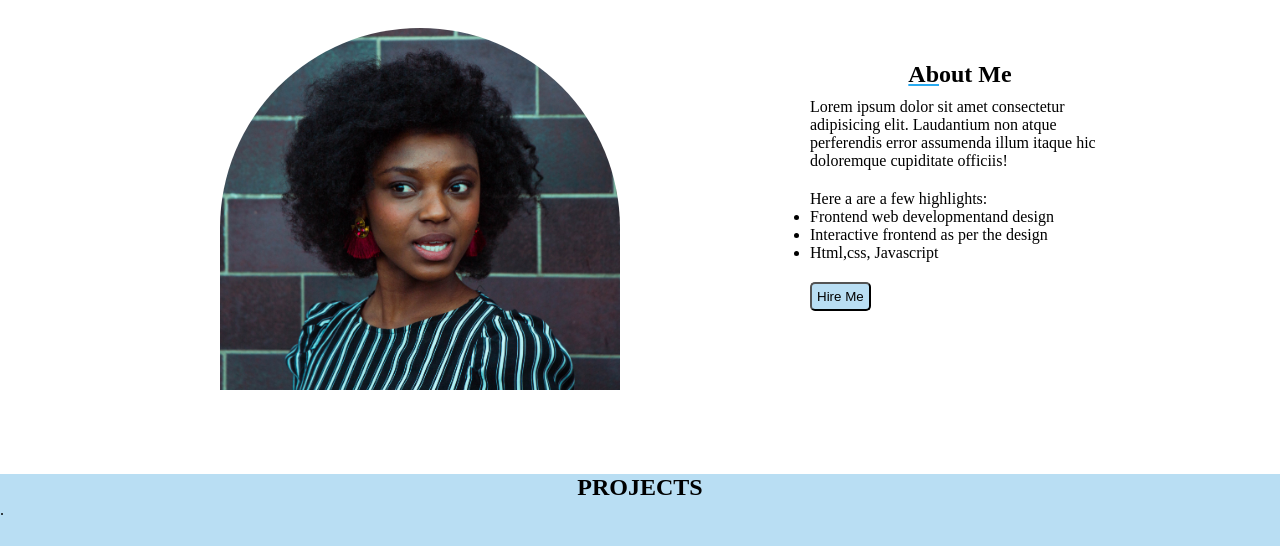
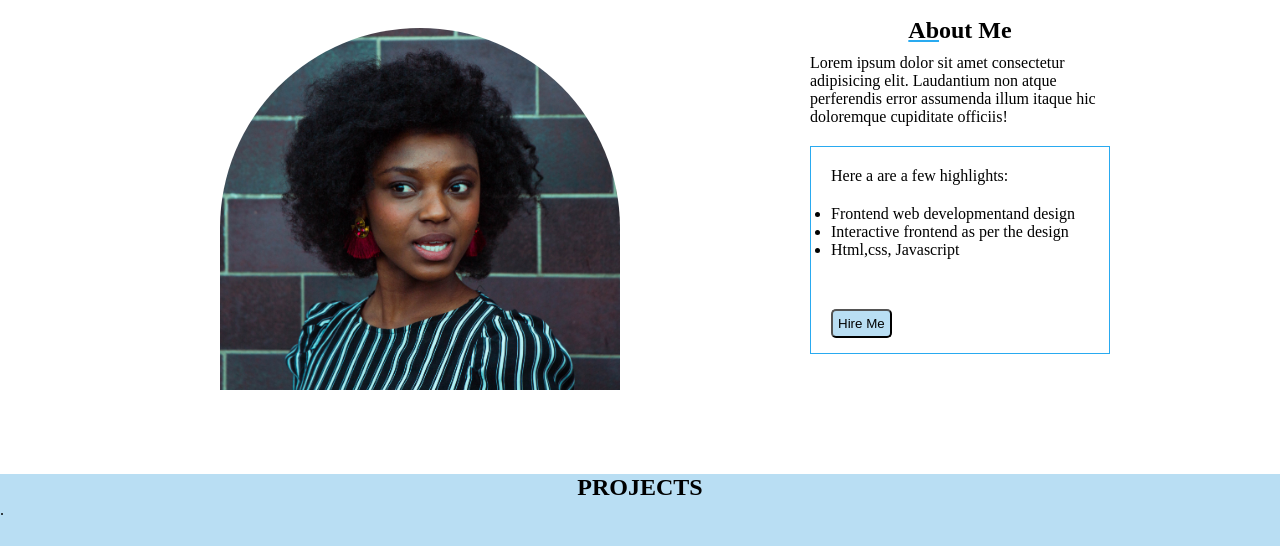
Before and after one commit to Kabere34/Personal-Portfolio, a plain HTML site: page index.html in a window 1280 px wide. Shown: the part 742-1288 px from the top of the page. Drawn offline with Linux system fonts and the light colour scheme.

Commit message:
st:make UI changes to about-details

```diff
--- a/css/style.css
+++ b/css/style.css
@@ -87,18 +87,23 @@ h2 {
   margin-bottom: 10px;
 }
 .about-details button {
-  margin-top: 20px;
+  margin-top: 50px;
   background-color: rgb(185, 222, 243);
   color: black;
   border-radius: 5px;
   padding: 5px;
 }
+.about-details p {
+  padding-bottom: 20px;
+}
 .about-text span {
   text-decoration: underline rgb(41, 170, 240);
 }
 .about-details {
-  /* border: 1px solid rgb(203, 208, 209); */
   margin-top: 20px;
+  border: 1px solid rgb(41, 170, 240);
+  padding: 20px;
+  padding-bottom: 15px;
 }
 .projects {
   background-color: rgb(185, 222, 243);
```
